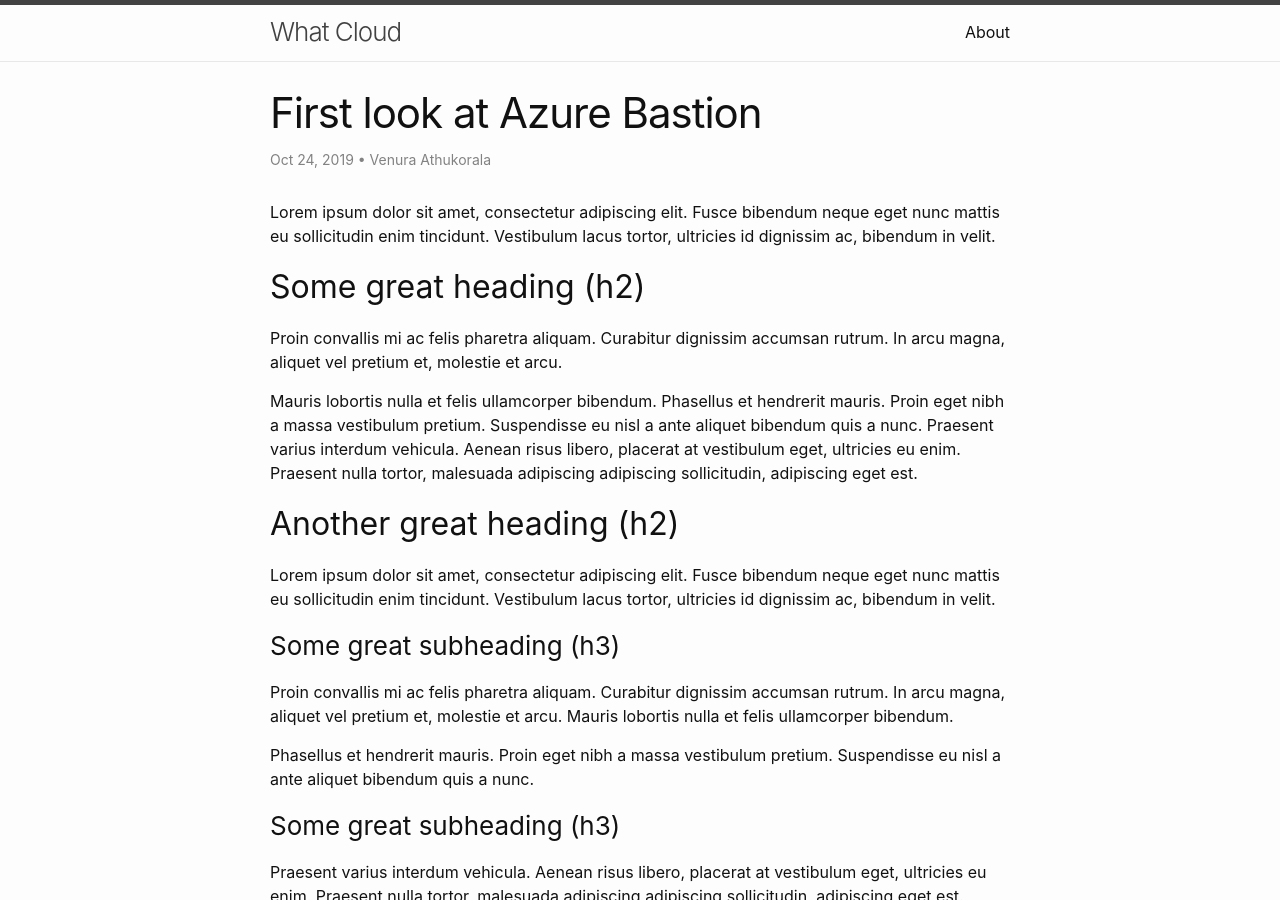
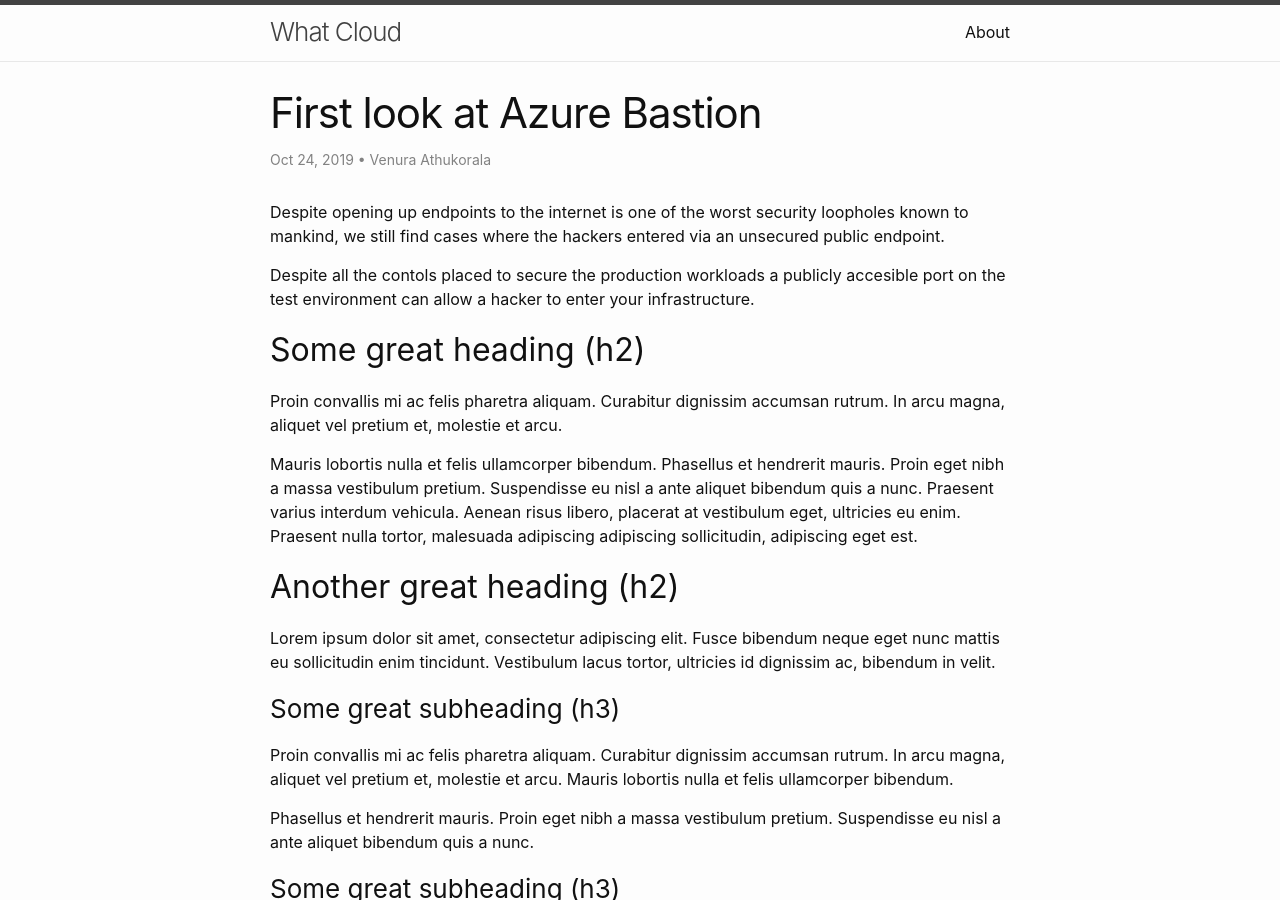
Before and after one commit to guysqr/ac3-blog, a Jekyll site: the page built from _posts/2019-10-24-first-look-at-azure-bastion.md, in a window 1280 px wide and 900 px high. Built offline with Jekyll 4.4.1, drawn with Linux system fonts in a browser that asks for light colours; comment, search, counter and statistics services are not loaded.

Commit message:
Update 2019-10-24-first-look-at-azure-bastion.md

```diff
--- a/_posts/2019-10-24-first-look-at-azure-bastion.md
+++ b/_posts/2019-10-24-first-look-at-azure-bastion.md
@@ -6,7 +6,11 @@ author: "Venura Athukorala"
 meta: "Azure, Bastion, Microsoft"
 ---
 
-Lorem ipsum dolor sit amet, consectetur adipiscing elit. Fusce bibendum neque eget nunc mattis eu sollicitudin enim tincidunt. Vestibulum lacus tortor, ultricies id dignissim ac, bibendum in velit.
+Despite opening up endpoints to the internet is one of the worst security loopholes known to mankind, we still find cases where the hackers entered via an unsecured public endpoint.
+
+Despite all the contols placed to secure the production workloads a publicly accesible port on the test environment can allow a hacker to enter your infrastructure.
+
+
 
 ## Some great heading (h2)
 
```
